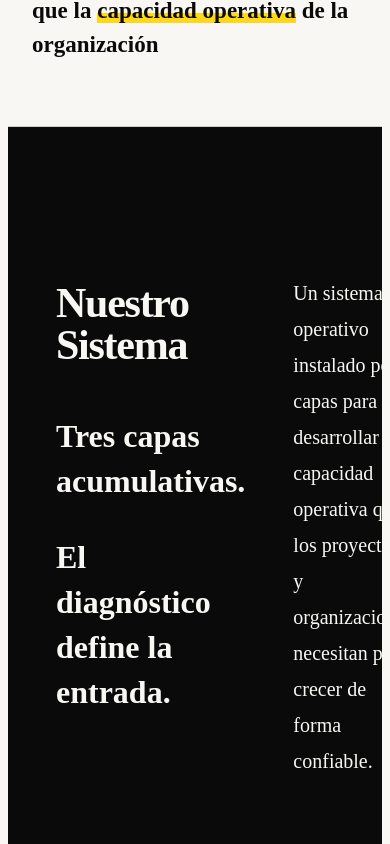
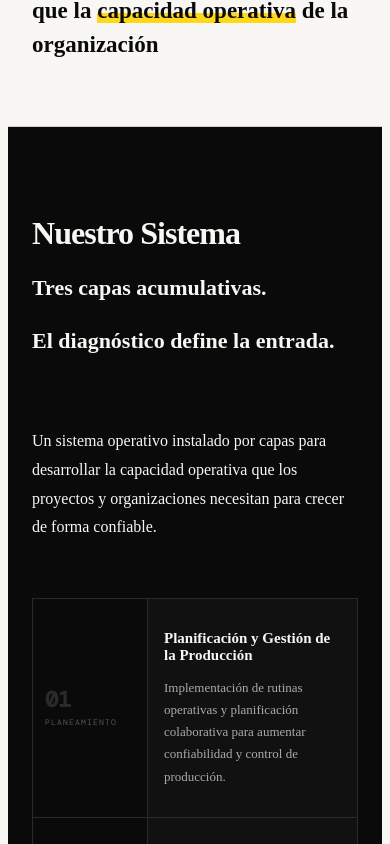
Before and after one commit to SebastianVillanueva/next-ingenieria, a Next.js app: page / in a window 390 px wide. Shown: the part 1760-2604 px from the top of the page. Built offline with nearby package versions, Linux system fonts and the light colour scheme; a web font is replaced by a local one.

Commit message:
Responsive móvil — Solution listo

```diff
--- a/components/Solution.tsx
+++ b/components/Solution.tsx
@@ -4,7 +4,6 @@ import { useEffect, useRef, useState } from "react";
 function FadeIn({ children, delay = 0, direction = "up" }: { children: React.ReactNode; delay?: number; direction?: "up" | "left" | "right" }) {
   const ref = useRef<HTMLDivElement>(null);
   const [visible, setVisible] = useState(false);
-
   useEffect(() => {
     const observer = new IntersectionObserver(
       ([entry]) => { if (entry.isIntersecting) setVisible(true); },
@@ -13,20 +12,14 @@ function FadeIn({ children, delay = 0, direction = "up" }: { children: React.Rea
     if (ref.current) observer.observe(ref.current);
     return () => observer.disconnect();
   }, []);
-
   const getTransform = () => {
     if (visible) return "translate(0, 0)";
     if (direction === "left") return "translate(-40px, 0)";
     if (direction === "right") return "translate(40px, 0)";
     return "translate(0, 28px)";
   };
-
   return (
-    <div ref={ref} style={{
-      opacity: visible ? 1 : 0,
-      transform: getTransform(),
-      transition: `opacity 0.8s ease ${delay}ms, transform 0.8s ease ${delay}ms`,
-    }}>
+    <div ref={ref} style={{ opacity: visible ? 1 : 0, transform: getTransform(), transition: `opacity 0.8s ease ${delay}ms, transform 0.8s ease ${delay}ms` }}>
       {children}
     </div>
   );
@@ -34,58 +27,59 @@ function FadeIn({ children, delay = 0, direction = "up" }: { children: React.Rea
 
 const layers = [
   {
-    num: "01",
-    tag: "Planeamiento",
+    num: "01", tag: "Planeamiento",
     title: "Planificación y Gestión de la Producción",
     desc: "Implementación de rutinas operativas y planificación colaborativa para aumentar confiabilidad y control de producción.",
-    result: "Visibilidad operativa en semanas",
     includes: [{ label: "Capa 01", highlight: false }],
     includeText: "LPS · Rutinas semanales · PPC · Gestión de restricciones",
   },
   {
-    num: "02",
-    tag: "Estrategia",
+    num: "02", tag: "Estrategia",
     title: "Estrategia operacional y métricas",
     desc: "Diseño de métricas y sistemas de seguimiento para conectar producción, plazo y resultados del negocio.",
-    result: "Decisiones basadas en datos, no percepción",
     includes: [{ label: "Capa 01", highlight: false }, { label: "Capa 02", highlight: false }],
     includeText: "Todo lo anterior · Estrategia VDC · Métricas · Sistemas de información",
   },
   {
-    num: "03",
-    tag: "Sistemas Integrados",
-    subTag: "Mayor complejidad",
+    num: "03", tag: "Sistemas Integrados",
     title: "Diseño y optimización del Sistema de Producción",
     desc: "Análisis de flujo, variabilidad y cuellos de botella para mejorar el desempeño operativo y atender proyectos más complejos.",
-    result: "Menor variabilidad · Mayor capacidad de ejecución",
     includes: [{ label: "Capa 01", highlight: false }, { label: "Capa 02", highlight: false }, { label: "Capa 03", highlight: true }],
     includeText: "Sistema completo · PPM · Optimización de flujos · Simulación de escenarios · Tecnología",
   },
 ];
 
 export default function Solution() {
+  const [isMobile, setIsMobile] = useState(false);
+  useEffect(() => {
+    const check = () => setIsMobile(window.innerWidth < 768);
+    check();
+    window.addEventListener("resize", check);
+    return () => window.removeEventListener("resize", check);
+  }, []);
+
   return (
-    <section id="solution" style={{ backgroundColor: "#0A0A0A", padding: "120px 48px", borderBottom: "0.5px solid #2A2A2A" }}>
-      <div style={{ maxWidth: "1100px", margin: "0 auto", display: "flex", flexDirection: "column", gap: "64px" }}>
+    <section id="solution" style={{ backgroundColor: "#0A0A0A", padding: isMobile ? "64px 24px" : "120px 48px", borderBottom: "0.5px solid #2A2A2A" }}>
+      <div style={{ maxWidth: "1100px", margin: "0 auto", display: "flex", flexDirection: "column", gap: isMobile ? "40px" : "64px" }}>
 
-        <div style={{ display: "grid", gridTemplateColumns: "1fr 1fr", gap: "48px", alignItems: "start" }}>
+        <div style={{ display: "grid", gridTemplateColumns: isMobile ? "1fr" : "1fr 1fr", gap: isMobile ? "24px" : "48px", alignItems: "start" }}>
           <div>
             <FadeIn delay={0}>
-              <h2 style={{ fontSize: "42px", fontWeight: 800, lineHeight: 1.0, letterSpacing: "-0.03em", color: "#F8F7F4", marginBottom: "48px" }}>
+              <h2 style={{ fontSize: isMobile ? "32px" : "42px", fontWeight: 800, lineHeight: 1.0, letterSpacing: "-0.03em", color: "#F8F7F4", marginBottom: isMobile ? "24px" : "48px" }}>
                 Nuestro Sistema
               </h2>
             </FadeIn>
             <FadeIn delay={400}>
-              <p style={{ fontSize: "32px", fontWeight: 600, color: "#F8F7F4", lineHeight: 1.4, marginBottom: "12px" }}>
+              <p style={{ fontSize: isMobile ? "22px" : "32px", fontWeight: 600, color: "#F8F7F4", lineHeight: 1.4, marginBottom: "12px" }}>
                 Tres capas acumulativas.
               </p>
-              <p style={{ fontSize: "32px", fontWeight: 600, color: "#F8F7F4", lineHeight: 1.4 }}>
+              <p style={{ fontSize: isMobile ? "22px" : "32px", fontWeight: 600, color: "#F8F7F4", lineHeight: 1.4 }}>
                 El diagnóstico define la entrada.
               </p>
             </FadeIn>
           </div>
           <FadeIn delay={800}>
-            <p style={{ fontSize: "20px", color: "#F8F7F4", lineHeight: 1.8, paddingTop: "8px" }}>
+            <p style={{ fontSize: isMobile ? "16px" : "20px", color: "#F8F7F4", lineHeight: 1.8, paddingTop: "8px" }}>
               Un sistema operativo instalado por capas para desarrollar la capacidad operativa que los proyectos y organizaciones necesitan para crecer de forma confiable.
             </p>
           </FadeIn>
@@ -95,16 +89,16 @@ export default function Solution() {
           {layers.map((layer, index) => (
             <FadeIn key={layer.num} delay={index * 150} direction="left">
               <div className="layer-row">
-                <div style={{ display: "flex", minHeight: "120px" }}>
-                  <div className="layer-bar">
+                <div style={{ display: "flex", minHeight: isMobile ? "auto" : "120px" }}>
+                  <div className="layer-bar" style={{ minWidth: isMobile ? "90px" : "180px", maxWidth: isMobile ? "90px" : "180px", padding: isMobile ? "16px 12px" : "0 24px" }}>
                     <div>
-                      <div className="layer-num">{layer.num}</div>
-                      <div className="layer-tag">{layer.tag}</div>
+                      <div className="layer-num" style={{ fontSize: isMobile ? "22px" : "36px" }}>{layer.num}</div>
+                      <div className="layer-tag" style={{ fontSize: isMobile ? "8px" : "11px" }}>{layer.tag}</div>
                     </div>
                   </div>
-                  <div style={{ flex: 1, padding: "28px 32px" }}>
-                    <h3 style={{ fontSize: "20px", fontWeight: 700, color: "#F8F7F4", marginBottom: "12px" }}>{layer.title}</h3>
-                    <p style={{ fontSize: "16px", color: "#AAAAAA", lineHeight: 1.8 }}>{layer.desc}</p>
+                  <div style={{ flex: 1, padding: isMobile ? "16px" : "28px 32px" }}>
+                    <h3 style={{ fontSize: isMobile ? "15px" : "20px", fontWeight: 700, color: "#F8F7F4", marginBottom: "8px" }}>{layer.title}</h3>
+                    <p style={{ fontSize: isMobile ? "13px" : "16px", color: "#AAAAAA", lineHeight: 1.7 }}>{layer.desc}</p>
                   </div>
                 </div>
                 <div className="layer-included">
```
